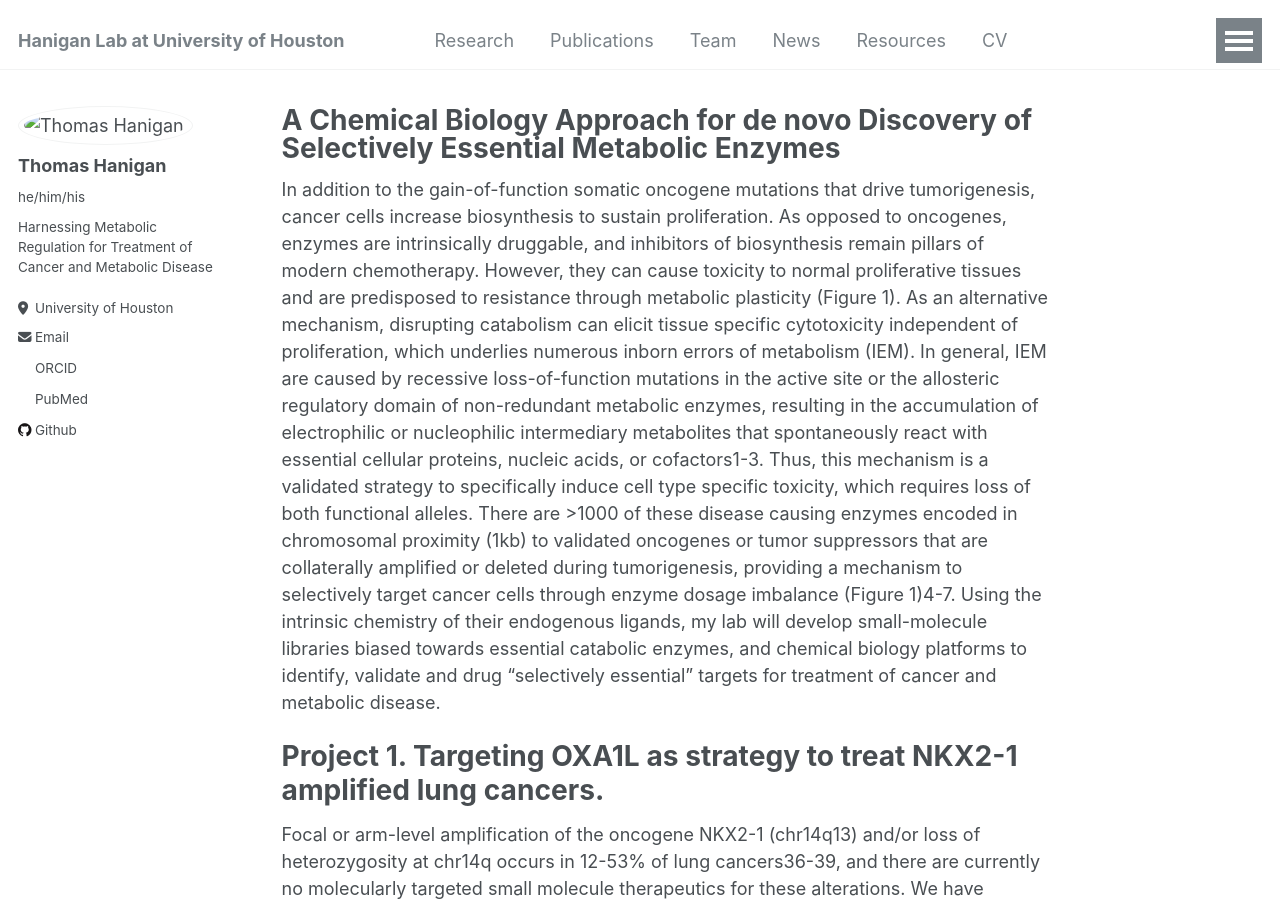
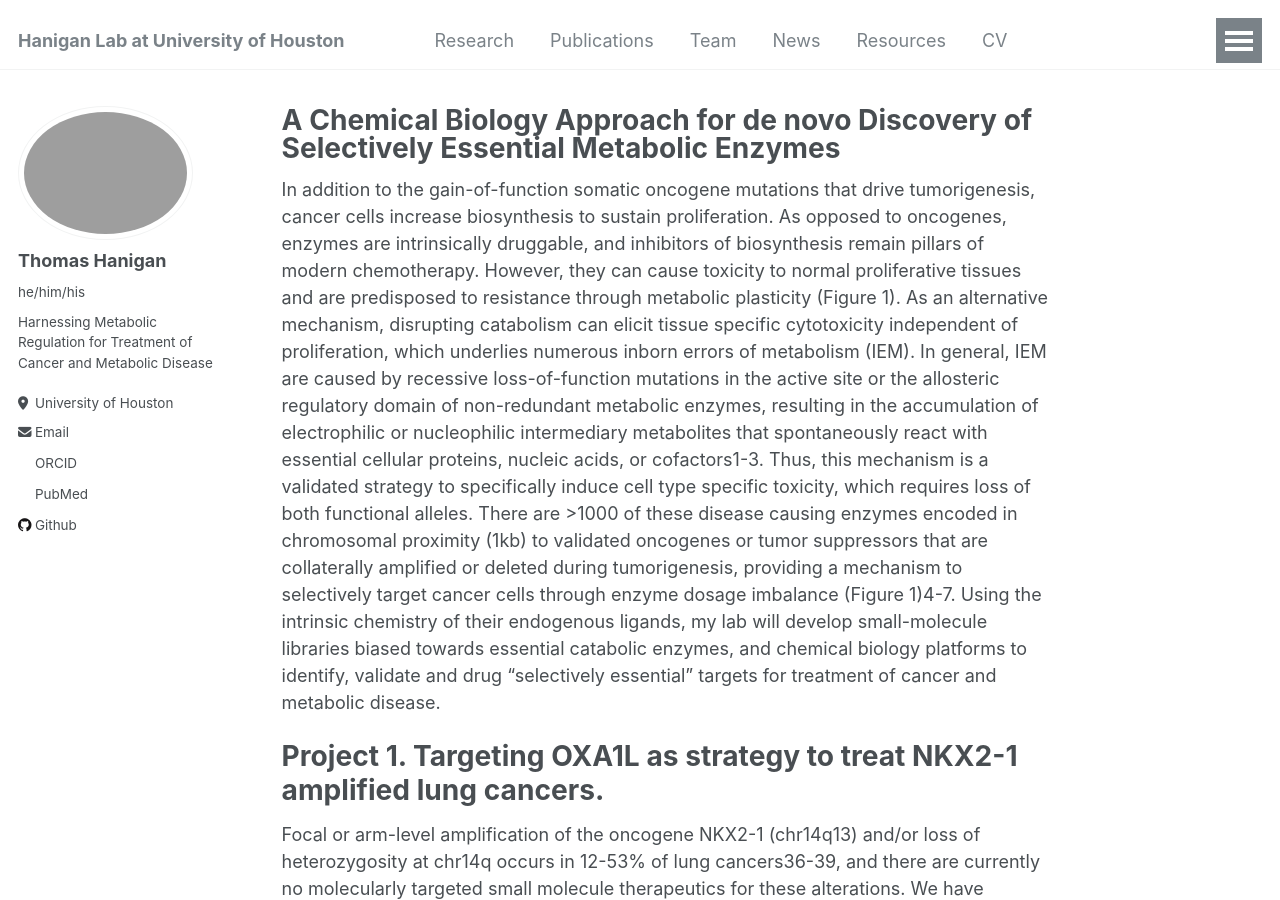
Before and after one commit to twhanigan/twhanigan.github.io, a Jekyll site: the page built from _pages/about.md, in a window 1280 px wide and 900 px high. Built offline with Jekyll 4.4.1, drawn with Linux system fonts in a browser that asks for light colours; nearby versions of some CDN libraries; some web fonts are replaced; a script bundle is joined from its source files by our own code; library files that are not in the unit come from our copies.

Commit message:
Update _config.yml

```diff
--- a/_config.yml
+++ b/_config.yml
@@ -22,7 +22,7 @@ logo                     : #"/images/foo-bar-identity-th.jpg"
 #               Additional customization can be done by editing /_includes/author-profile.html
 author:
   # Biographic information
-  avatar           : "/images/bio-photo.png"
+  avatar           : "/images/bio-photo_2.png"
   name             : "Thomas Hanigan"
   pronouns         : "he/him/his"
   bio              : "Harnessing Metabolic Regulation for Treatment of Cancer and Metabolic Disease"
```
